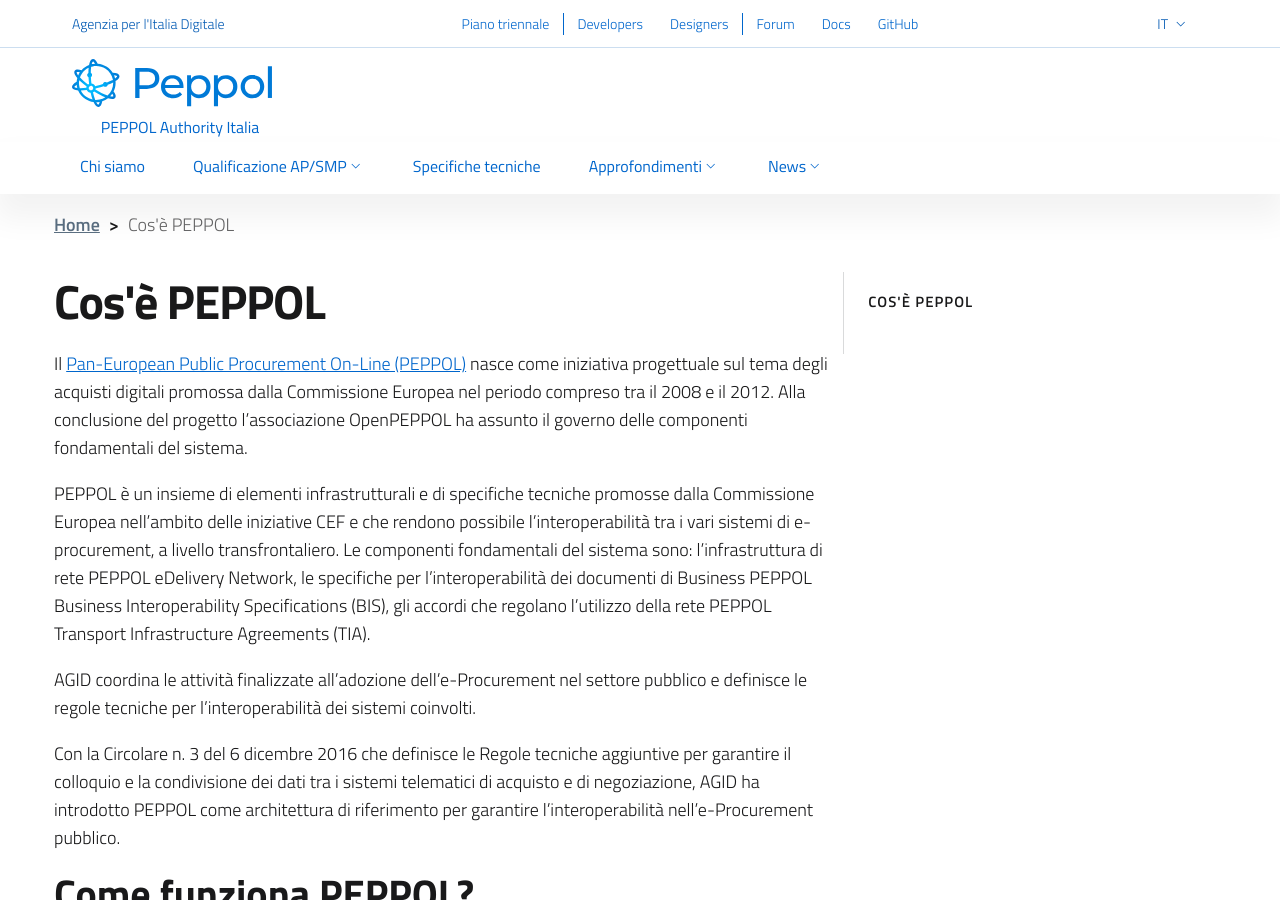
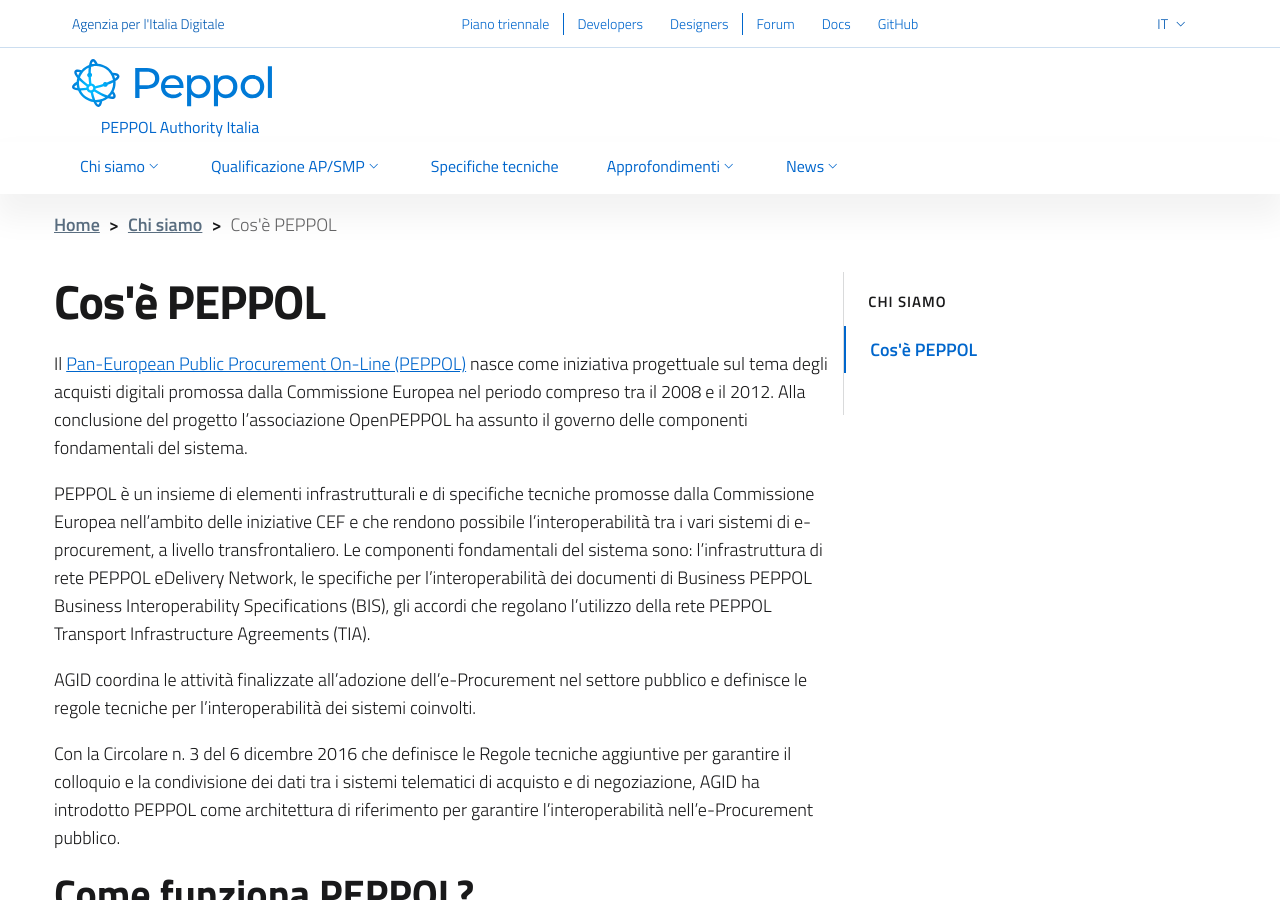
Before and after one commit to realeroberto/peppol.agid.gov.it, a Jekyll site: the page built from it/chi-siamo/cos-e-peppol.md, in a window 1280 px wide and 900 px high. Built offline with Jekyll 4.4.1, drawn with Linux system fonts in a browser that asks for light colours; comment, search, counter and statistics services are not loaded.

Commit message:
Fix child_of_ref

```diff
--- a/en/about-us/about-peppol.md
+++ b/en/about-us/about-peppol.md
@@ -5,7 +5,7 @@
 lang: en
 ref: cos-e-peppol
 order: 1
-child_of_ref: about-us
+child_of_ref: chi-siamo
 ---
 
 The [Pan-European Public Procurement On-Line (PEPPOL)](https://peppol.eu/)
--- a/it/chi-siamo/cos-e-peppol.md
+++ b/it/chi-siamo/cos-e-peppol.md
@@ -5,7 +5,7 @@
 lang: it
 ref: cos-e-peppol
 order: 1
-child_of_ref: about-us
+child_of_ref: chi-siamo
 ---
 
 Il [Pan-European Public Procurement On-Line (PEPPOL)](https://peppol.eu/) nasce
```
